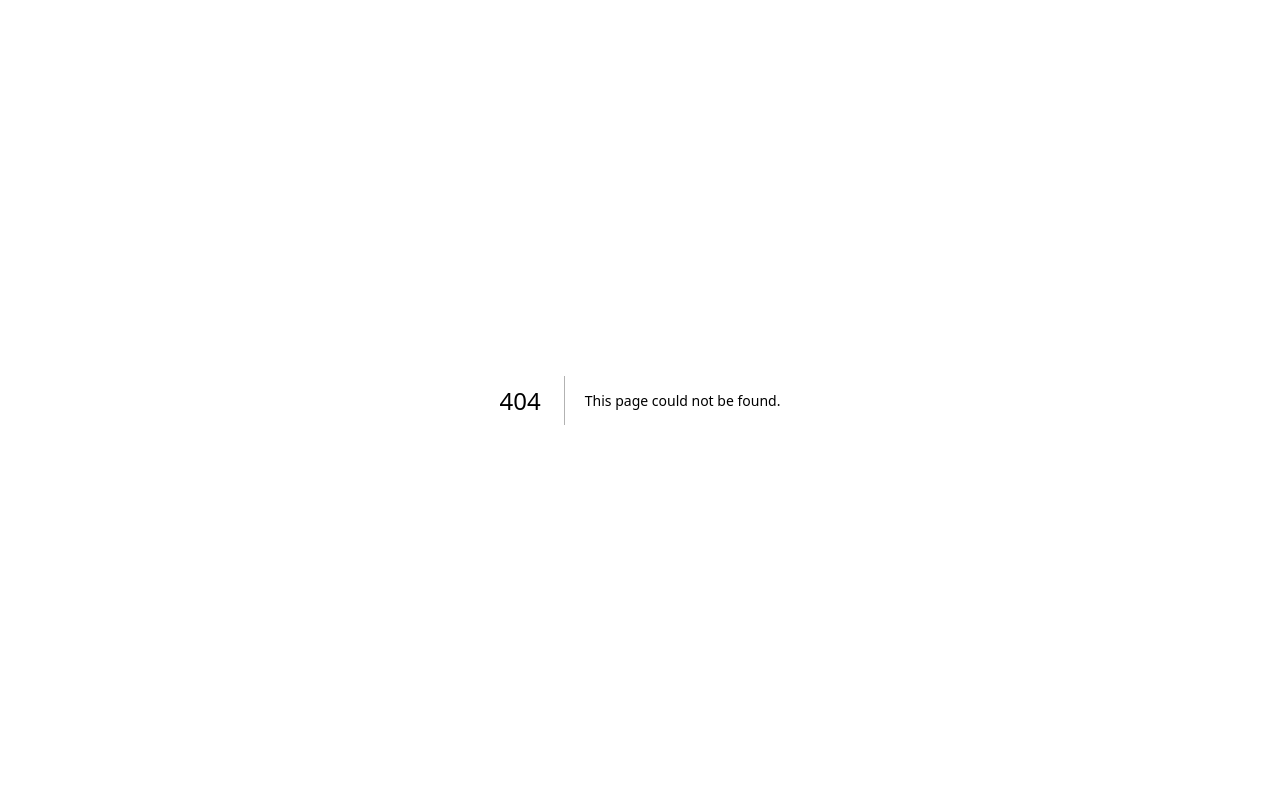
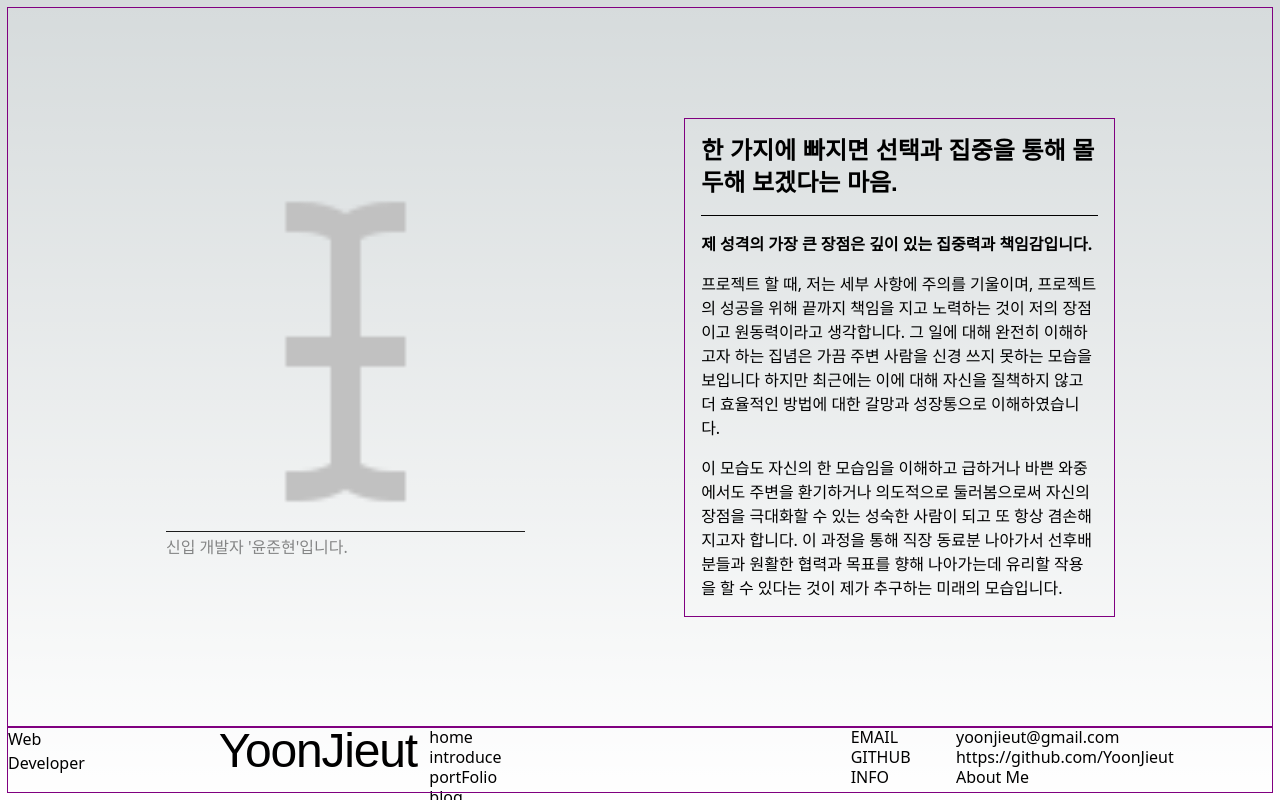
Before and after one commit to YoonJieut/YoonJieutBlog, a Next.js app: page /mainTest/introduce in a window 1280 px wide. Before the commit this address had no page. Built offline with nearby package versions, Linux system fonts and the light colour scheme.

Commit message:
feat : 테스트 인트로듀스 페이지 레이아웃 작성완료

```diff
--- /dev/null
+++ b/app/(pages)/mainTest/introduce/page.tsx
@@ -0,0 +1,44 @@
+import ImgCard from "@/app/components/ui/ImgCard";
+export default function IntroduceTestPage() {
+  return (
+    <main className="h-full w-full OutLine flexCenter gap-10">
+      <div className="introduceOutBox flexCenter w-3/4 gap-40">
+        <ImgCard
+          imgUrl="/images/textCursor.png"
+          imgTitle="신입 개발자 '윤준현'입니다."
+          imgSub=""
+          imgWidth={400}
+          imgHeight={400}
+        />
+        <div className="introduceMySelf OutLine p-4 flex flex-col space-y-4 w-1/2">
+          {/* 수정 필요 */}
+          <h3 className="Imbue text-2xl font-bold">
+            한 가지에 빠지면 선택과 집중을 통해 몰두해 보겠다는 마음.
+          </h3>
+          <hr />
+          <p>
+            <strong>
+              제 성격의 가장 큰 장점은 깊이 있는 집중력과 책임감입니다.
+            </strong>
+          </p>
+          <p>
+            프로젝트 할 때, 저는 세부 사항에 주의를 기울이며, 프로젝트의 성공을
+            위해 끝까지 책임을 지고 노력하는 것이 저의 장점이고 원동력이라고
+            생각합니다. 그 일에 대해 완전히 이해하고자 하는 집념은 가끔 주변
+            사람을 신경 쓰지 못하는 모습을 보입니다 하지만 최근에는 이에 대해
+            자신을 질책하지 않고 더 효율적인 방법에 대한 갈망과 성장통으로
+            이해하였습니다.
+          </p>
+          <p>
+            이 모습도 자신의 한 모습임을 이해하고 급하거나 바쁜 와중에서도
+            주변을 환기하거나 의도적으로 둘러봄으로써 자신의 장점을 극대화할 수
+            있는 성숙한 사람이 되고 또 항상 겸손해지고자 합니다. 이 과정을 통해
+            직장 동료분 나아가서 선후배분들과 원활한 협력과 목표를 향해
+            나아가는데 유리할 작용을 할 수 있다는 것이 제가 추구하는 미래의
+            모습입니다.
+          </p>
+        </div>
+      </div>
+    </main>
+  );
+}
--- a/app/(pages)/mainTest/page.tsx
+++ b/app/(pages)/mainTest/page.tsx
@@ -1,5 +1,3 @@
-"use client";
-
 import IntroduceLayoutTest from "@/app/components/ui/testUi/IntroduceLayoutTest";
 
 export default function MainTestPage() {
```
